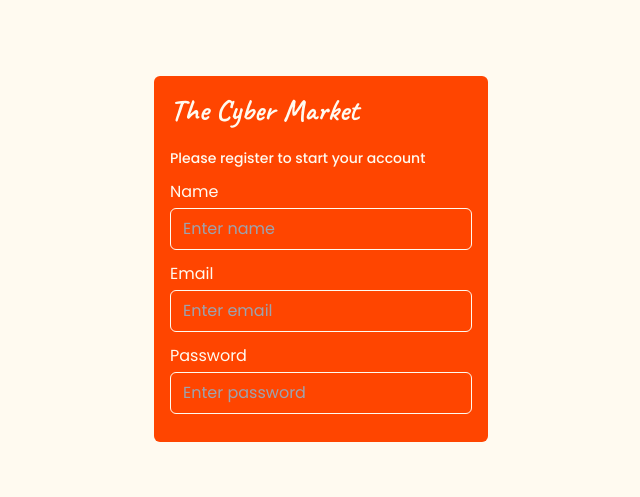
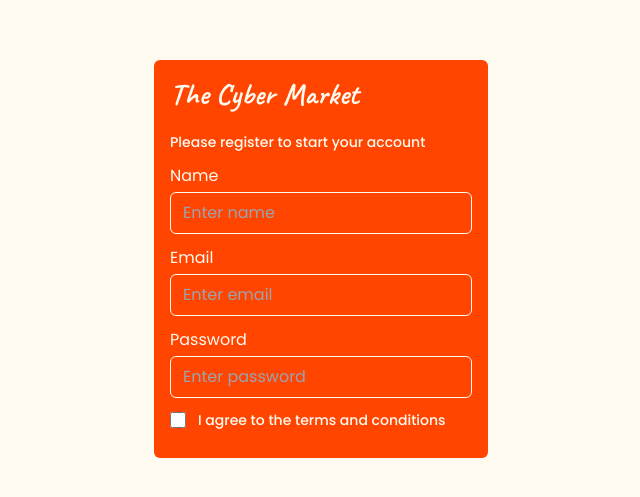
Before and after one commit to Nimira43/...Loading, a React (Create React App) app in the folder dashboard/: page /register in a window 1280 px wide. Shown: the part 141-638 px from the top of the page, without its empty margins (319-959 px from the left). Built offline with nearby package versions, Linux system fonts and the light colour scheme.

Commit message:
Terms and conditions checkbox

```diff
--- a/dashboard/src/views/auth/Register.jsx
+++ b/dashboard/src/views/auth/Register.jsx
@@ -20,6 +20,11 @@ const Register = () => {
               <label htmlFor='password'>Password</label>
               <input className='px-3 py-2 outline-none border border-[#fffaf0] bg-transparent rounded-md' type='password' name='password' placeholder='Enter password' id='password' required />
             </div>
+
+            <div className='flex items-center w-full gap-3 mb-3'>
+            <input className='h-4 w-4 text-gray-950 overflow-hidden bg-white rounded border-white focus:ring-black' type='checkbox' name='checkbox' id='checkbox'  />
+            <label htmlFor='checkbox' className='text-sm font-medium'>I agree to the terms and conditions</label>
+            </div>
           </form>
         </div>
       </div>
```
Also changed, not shown: dashboard/src/index.css (line endings or trailing spaces).
